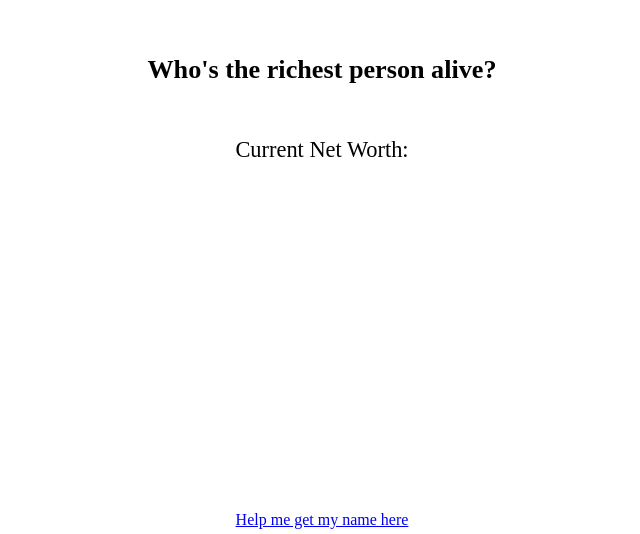
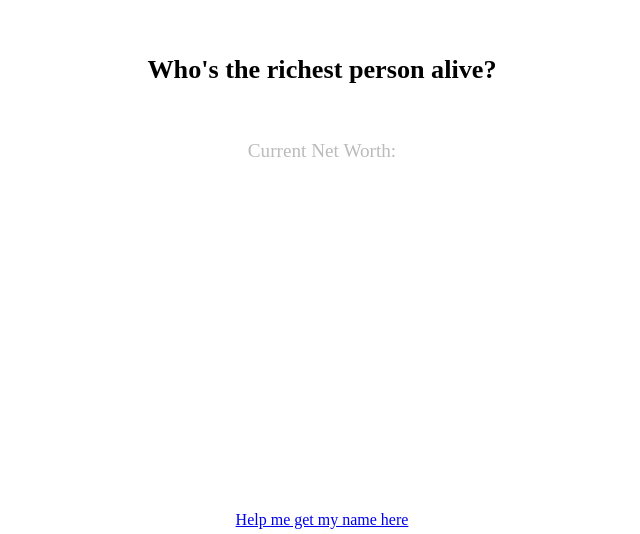
Before and after one commit to joewinger/richest-person, a plain HTML site: page index.html in a window 1280 px wide. Shown: the part 266-800 px from the top of the page, without its empty margins (318-958 px from the left). Drawn offline with nearby package versions, Linux system fonts and the light colour scheme; no server answers.

Commit message:
Style worth line

```diff
--- a/index.html
+++ b/index.html
@@ -29,7 +29,7 @@
 		<div v-cloak>
 			<h1>{{ name }}</h1>
 			<p>{{ title }}</p>
-			<span>Current Net Worth: {{ worth }}</span>
+			<span id='worth'>Current Net Worth: {{ worth }}</span>
 		</div>
 	</div>
 
--- a/main.css
+++ b/main.css
@@ -19,7 +19,7 @@ h3 {
    margin-top: -50px;
 }
 
-#info {
+#worth {
    color: #BBB;
    font-size: 1.2rem;
 }
```
